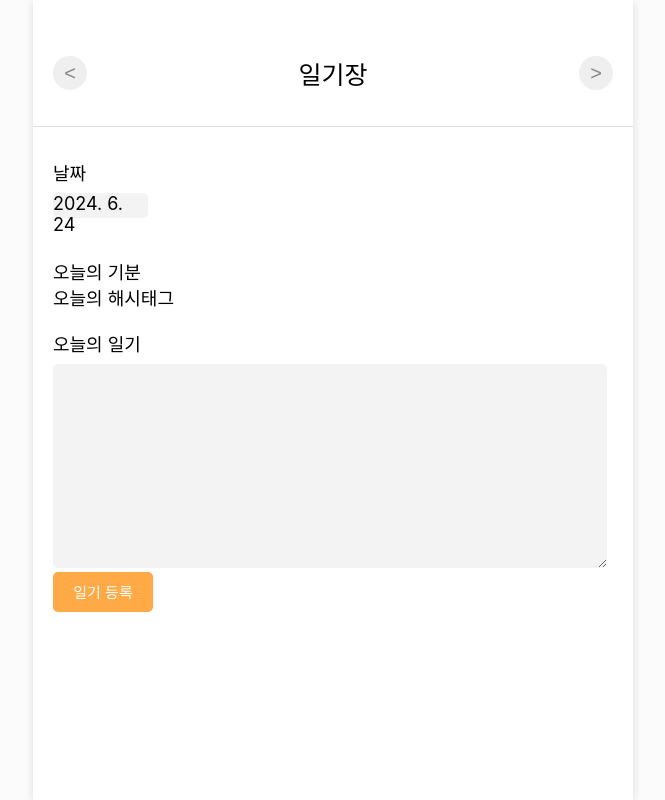
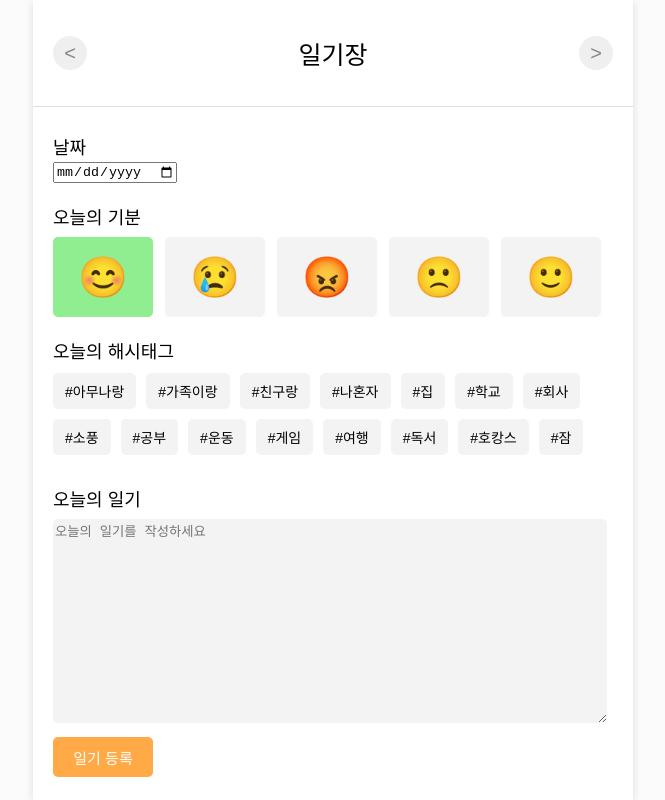
Before and after one commit to ONEPAGE-2024/oneday-onepage-web, a React (Create React App) app: page /create in a window 1280 px wide. Shown: the whole page, without its empty margins (307-972 px from the left). Built offline with nearby package versions, Linux system fonts and the light colour scheme.

Commit message:
feat :: 일기 등록 페이지 구현
Create 일기 등록

```diff
--- a/package.json
+++ b/package.json
@@ -6,6 +6,7 @@
     "@testing-library/jest-dom": "^5.17.0",
     "@testing-library/react": "^13.4.0",
     "@testing-library/user-event": "^13.5.0",
+    "axios": "^1.7.2",
     "react": "^18.3.1",
     "react-dom": "^18.3.1",
     "react-router-dom": "^6.23.1",
--- a/src/components/Header.css
+++ b/src/components/Header.css
@@ -4,7 +4,6 @@
   display: flex;
   justify-content: center;
   align-items: center;
-  padding: 20px 0;
   position: fixed;
   top: 0;
   z-index: 1000;
--- a/src/components/Header.js
+++ b/src/components/Header.js
@@ -1,12 +1,14 @@
+import { useNavigate } from "react-router-dom";
 import "./Header.css";
 
 const Header = ({ title }) => {
+  const navigate = useNavigate();
   return (
     <div className="header">
       <div className="monthContainer">
-        <button className="button">{"<"}</button>
+        <button className="button" onClick={() => navigate(-1)}>{"<"}</button>
         <div className="month">{title}</div>
-        <button className="button">{">"}</button>
+        <button className="button" onClick={() => navigate(+1)}>{">"}</button>
       </div>
     </div>
   );
--- a/src/pages/Create.css
+++ b/src/pages/Create.css
@@ -1,12 +1,3 @@
-body {
-  background-color: #fbfbfb;
-  display: flex;
-  justify-content: center;
-  align-items: center;
-  height: 100vh;
-  margin: 0;
-}
-
 .container {
   width: 600px;
   height: 100vh;
@@ -22,7 +13,7 @@ body {
 }
 
 .txtWeather {
-  margin-top: -30px;
+  margin-top: 110px;
 }
 
 .todayDate {
@@ -34,7 +25,11 @@ body {
 }
 
 .txtEmotion {
-  margin-top: 40px;
+  margin-top: 20px;
+}
+
+.txtHashtag {
+  margin-top: 20px;
 }
 
 .txtDiary {
@@ -60,6 +55,50 @@ body {
   font-weight: 500;
   color: white;
   cursor: pointer;
-  align-self: flex-end;
+  margin-top: 10px;
+  margin-left: auto;
   justify-content: flex-end;
 }
+
+.emotionButtons {
+  display: flex;
+  justify-content: flex-start;
+}
+
+.emotionButton {
+  font-size: 40px;
+  width: 100px;
+  height: 80px;
+  margin-right: 12px;
+  margin-top: 8px;
+  border: none;
+  border-radius: 5px;
+  background-color: transparent;
+  cursor: pointer;
+  background-color: #f3f3f3;
+}
+
+.emotionButton.selected {
+  background-color: lightgreen;
+}
+
+.hashtagButtons {
+  display: flex;
+  flex-wrap: wrap;
+  margin-top: 10px;
+}
+
+.hashtagButton {
+  background-color: #f3f3f3;
+  border: none;
+  border-radius: 5px;
+  padding: 8px 12px;
+  margin-right: 10px;
+  margin-bottom: 10px;
+  font-size: 14px;
+  cursor: pointer;
+}
+
+.hashtagButton.selected {
+  background-color: #ffb4b4;
+}
--- a/src/pages/Create.js
+++ b/src/pages/Create.js
@@ -1,26 +1,217 @@
-import './Create.css';
-import Header from '../components/Header';
+import "./Create.css";
+import Header from "../components/Header";
+import axios from "axios";
+import { useState } from "react";
 
 const Create = () => {
-    const today = new Date();
-    const formattedDate = `${today.getFullYear()}. ${today.getMonth() + 1}. ${today.getDate()}`;
+  const [selectedDate, setSelectedDate] = useState("");
+  const [hashtags, setHashtags] = useState([]);
+  const [content, setContent] = useState("");
+  const [selectedEmotion, setSelectedEmotion] = useState("happy");
 
-    return(
-        <>
+  const emotions = [
+    { id: "happy", icon: "😊" },
+    { id: "sad", icon: "😢" },
+    { id: "angry", icon: "😡" },
+    { id: "excited", icon: "🙁" },
+    { id: "calm", icon: "🙂" },
+  ];
+
+  const handleEmotionClick = (emotionId) => {
+    setSelectedEmotion(emotionId);
+  };
+
+  const handleRegister = async () => {
+    try {
+      const response = await axios.post(
+        "http://10.80.163.119:8080/diary/create",
+        {
+          emotion: selectedEmotion,
+          hashtags: hashtags.join(", "),
+          content: content,
+          regDate: selectedDate,
+        }
+      );
+      console.log("Diary created:", response.data);
+    } catch (error) {
+      console.error("Error creating diary:", error);
+    }
+  };
+
+  const handleHashtagClick = (tag) => {
+    const index = hashtags.indexOf(tag);
+    if (index === -1) {
+      setHashtags([...hashtags, tag]);
+    } else {
+      const updatedHashtags = [...hashtags];
+      updatedHashtags.splice(index, 1);
+      setHashtags(updatedHashtags);
+    }
+  };
+
+  return (
+    <>
       <div className="container">
         <Header title="일기장" />
-        <div className='txtContainer'>
-            <div className='txtWeather'>날짜</div>
-            <div className='todayDate'>{formattedDate}</div>
-            <div className='txtEmotion'>오늘의 기분</div>
-            <div className='txtTag'>오늘의 해시태그</div>
-            <div className='txtDiary'>오늘의 일기</div>
-            <textarea className="diaryContainer" type='text'></textarea>
-            <button className='registerBtn'>일기 등록</button>
+        <div className="txtContainer">
+          <div className="txtWeather">날짜</div>
+          <input
+            type="date"
+            value={selectedDate}
+            onChange={(e) => setSelectedDate(e.target.value)}
+            className="datePicker"
+          />
+          <div className="txtEmotion">오늘의 기분</div>
+          <div className="emotionButtons">
+            {emotions.map((item) => (
+              <button
+                key={item.id}
+                className={`emotionButton ${
+                  selectedEmotion === item.id ? "selected" : ""
+                }`}
+                onClick={() => handleEmotionClick(item.id)}
+              >
+                {item.icon}
+              </button>
+            ))}
+          </div>
+          <div className="txtHashtag">오늘의 해시태그</div>
+          <div className="hashtagButtons">
+            <button
+              className={`hashtagButton ${
+                hashtags.includes("#아무나랑") ? "selected" : ""
+              }`}
+              onClick={() => handleHashtagClick("#아무나랑")}
+            >
+              #아무나랑
+            </button>
+            <button
+              className={`hashtagButton ${
+                hashtags.includes("#가족이랑") ? "selected" : ""
+              }`}
+              onClick={() => handleHashtagClick("#가족이랑")}
+            >
+              #가족이랑
+            </button>
+            <button
+              className={`hashtagButton ${
+                hashtags.includes("#친구랑") ? "selected" : ""
+              }`}
+              onClick={() => handleHashtagClick("#친구랑")}
+            >
+              #친구랑
+            </button>
+            <button
+              className={`hashtagButton ${
+                hashtags.includes("#나혼자") ? "selected" : ""
+              }`}
+              onClick={() => handleHashtagClick("#나혼자")}
+            >
+              #나혼자
+            </button>
+            <button
+              className={`hashtagButton ${
+                hashtags.includes("#집") ? "selected" : ""
+              }`}
+              onClick={() => handleHashtagClick("#집")}
+            >
+              #집
+            </button>
+            <button
+              className={`hashtagButton ${
+                hashtags.includes("#학교") ? "selected" : ""
+              }`}
+              onClick={() => handleHashtagClick("#학교")}
+            >
+              #학교
+            </button>
+            <button
+              className={`hashtagButton ${
+                hashtags.includes("#회사") ? "selected" : ""
+              }`}
+              onClick={() => handleHashtagClick("#회사")}
+            >
+              #회사
+            </button>
+            <button
+              className={`hashtagButton ${
+                hashtags.includes("#소풍") ? "selected" : ""
+              }`}
+              onClick={() => handleHashtagClick("#소풍")}
+            >
+              #소풍
+            </button>
+            <button
+              className={`hashtagButton ${
+                hashtags.includes("#공부") ? "selected" : ""
+              }`}
+              onClick={() => handleHashtagClick("#공부")}
+            >
+              #공부
+            </button>
+            <button
+              className={`hashtagButton ${
+                hashtags.includes("#운동") ? "selected" : ""
+              }`}
+              onClick={() => handleHashtagClick("#운동")}
+            >
+              #운동
+            </button>
+            <button
+              className={`hashtagButton ${
+                hashtags.includes("#게임") ? "selected" : ""
+              }`}
+              onClick={() => handleHashtagClick("#게임")}
+            >
+              #게임
+            </button>
+            <button
+              className={`hashtagButton ${
+                hashtags.includes("#여행") ? "selected" : ""
+              }`}
+              onClick={() => handleHashtagClick("#여행")}
+            >
+              #여행
+            </button>
+            <button
+              className={`hashtagButton ${
+                hashtags.includes("#독서") ? "selected" : ""
+              }`}
+              onClick={() => handleHashtagClick("#독서")}
+            >
+              #독서
+            </button>
+            <button
+              className={`hashtagButton ${
+                hashtags.includes("#호캉스") ? "selected" : ""
+              }`}
+              onClick={() => handleHashtagClick("#호캉스")}
+            >
+              #호캉스
+            </button>
+            <button
+              className={`hashtagButton ${
+                hashtags.includes("#잠") ? "selected" : ""
+              }`}
+              onClick={() => handleHashtagClick("#잠")}
+            >
+              #잠
+            </button>
+          </div>
+          <div className="txtDiary">오늘의 일기</div>
+          <textarea
+            value={content}
+            onChange={(e) => setContent(e.target.value)}
+            className="diaryContainer"
+            placeholder="오늘의 일기를 작성하세요"
+          ></textarea>
+          <button className="registerBtn" onClick={handleRegister}>
+            일기 등록
+          </button>
         </div>
       </div>
     </>
-    );
-}
+  );
+};
 
 export default Create;
--- a/src/pages/Diary.css
+++ b/src/pages/Diary.css
@@ -3,15 +3,9 @@ body {
   display: flex;
   justify-content: center;
   align-items: center;
-  height: 100vh;
-  margin: 0;
 }
 
 .container {
-  width: 600px;
-  height: 100vh;
-  background-color: white;
-  box-shadow: rgba(99, 99, 99, 0.2) 0px 2px 8px 0px;
   display: flex;
   flex-direction: column;
   align-items: center;
--- a/src/pages/Diary.js
+++ b/src/pages/Diary.js
@@ -7,7 +7,7 @@ const Diary = () => {
   return (
     <>
       <div className="container">
-        <Header title="2024년 6월" />
+        <Header title="내 일기 목록" />
         <button className="createBtn" onClick={() => navigate("/create")}>
           일기 추가
         </button>
```
Also changed, not shown: src/pages/Edit.js (added), 1 other file (tests, documents, lock files or other folders).
